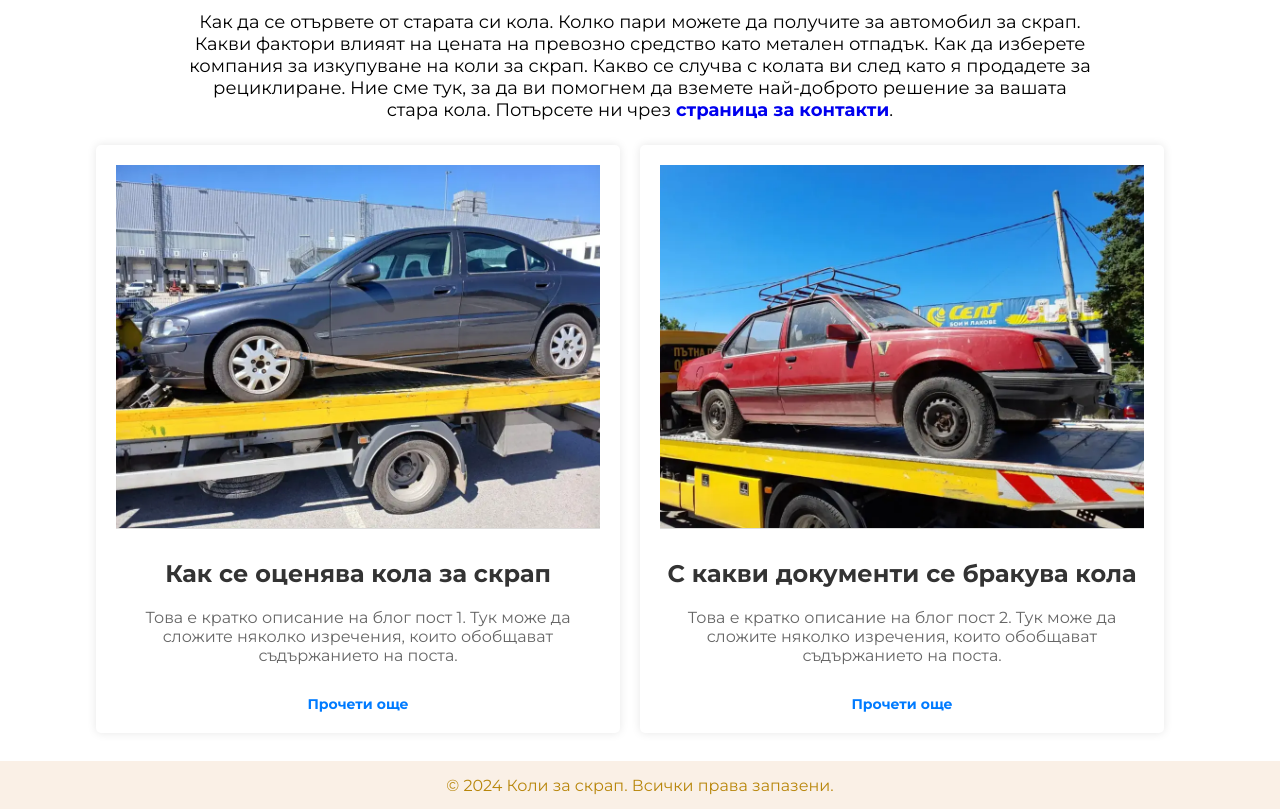
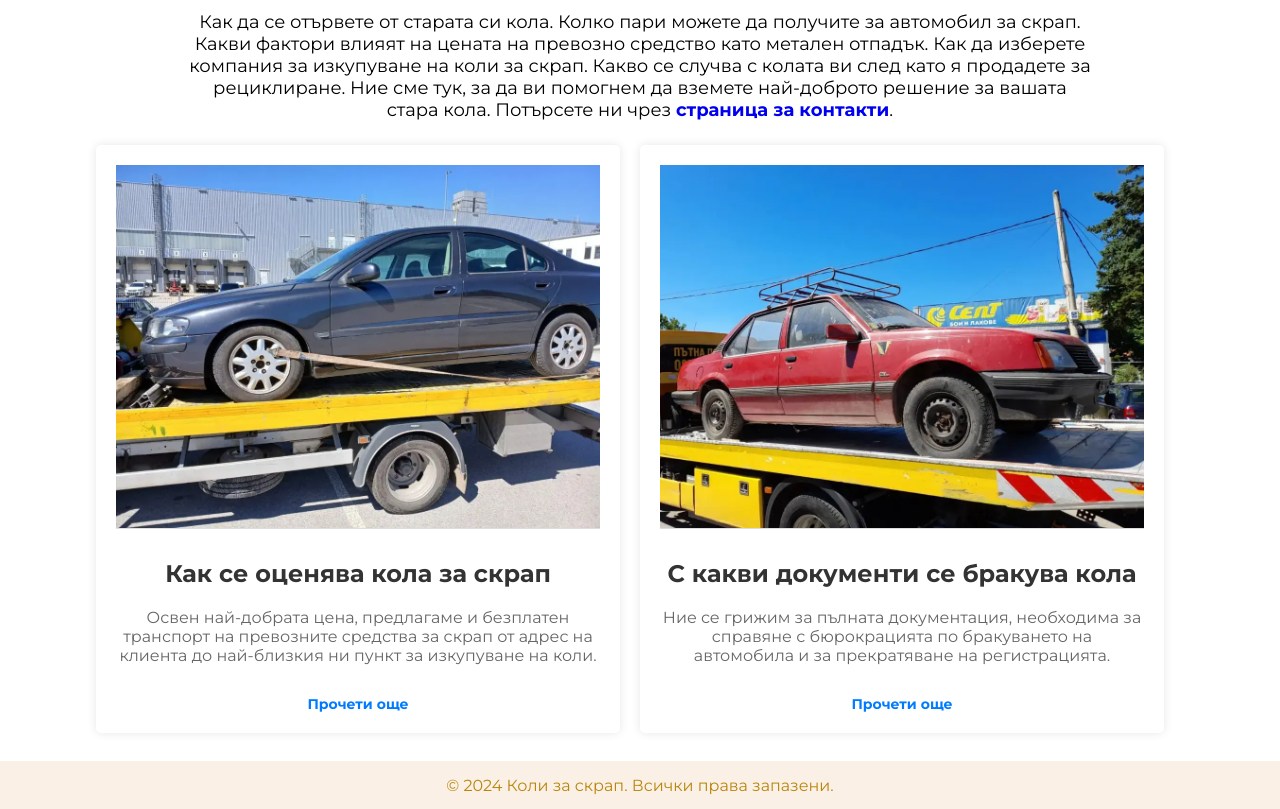
Before and after one commit to inweblife/kolizascrap, a plain HTML site: page blog.html in a window 1280 px wide. Shown: the part 665-1474 px from the top of the page. Drawn offline with Linux system fonts and the light colour scheme.

Commit message:
Update blog.html

```diff
--- a/blog.html
+++ b/blog.html
@@ -67,8 +67,7 @@
           />
           <h2 class="blog-title">Как се оценява кола за скрап</h2>
           <p class="blog-description">
-            Това е кратко описание на блог пост 1. Тук може да сложите няколко
-            изречения, които обобщават съдържанието на поста.
+            Освен най-добрата цена, предлагаме и безплатен транспорт на превозните средства за скрап от адрес на клиента до най-близкия ни пункт за изкупуване на коли.
           </p>
           <a href="/kak-se-ocenqva-kola-za-scrap.html" class="read-more"
             ><strong>Прочети още</strong></a
@@ -82,8 +81,7 @@
           />
           <h2 class="blog-title">С какви документи се бракува кола</h2>
           <p class="blog-description">
-            Това е кратко описание на блог пост 2. Тук може да сложите няколко
-            изречения, които обобщават съдържанието на поста.
+            Ние се грижим за пълната документация, необходима за справяне с бюрокрацията по бракуването на автомобила и за прекратяване на регистрацията.
           </p>
           <a href="/s-kakvi-dokumenti-se-brakuva-kola.html" class="read-more"
             ><strong>Прочети още</strong></a
```
